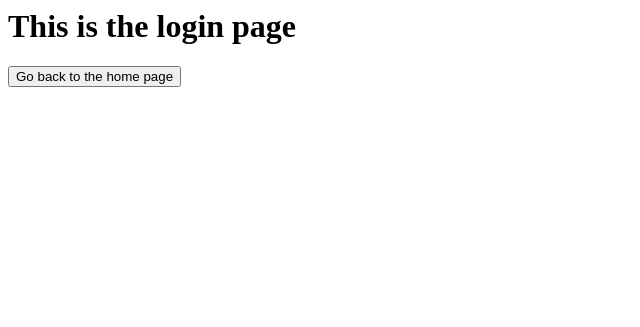
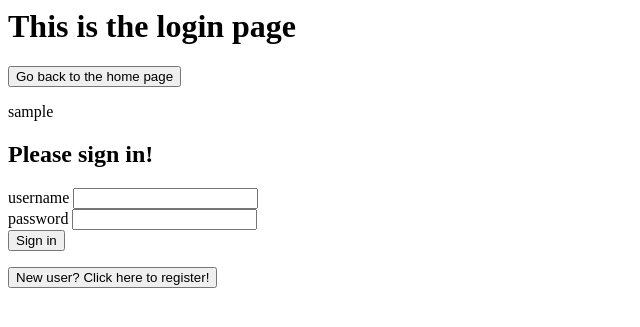
Before and after one commit to meetgurudev/611-basic-frontend, a Flask app: template src/templates/login_page.html in a window 1280 px wide. Shown: the top 327 px of the page, without its empty margins (0-640 px from the left). Run offline with Flask 2, Linux system fonts and the light colour scheme; tables that the repository leaves empty hold one stand-in row (values such as "Sample post"); the template is opened without the code that fills it: values that come from a table or form of the project are taken from there, most other values are stand-ins (such as "Sample title", 1, 10 or a date in 2020); some libraries are stand-ins or nearby versions.

Commit message:
Added user registration/login system

```diff
--- /dev/null
+++ b/src/forms.py
@@ -0,0 +1,17 @@
+from flask_wtf import FlaskForm
+from wtforms import Form, BooleanField, StringField, PasswordField, validators
+from wtforms.validators import InputRequired, Email, Length
+
+
+
+class LoginForm(FlaskForm):
+    username = StringField('username', validators=[InputRequired(), Length(min=4, max=15)])
+    password = PasswordField('password', validators=[InputRequired(), Length(min=4, max=30)])
+    # THESE NEED TO BE CHANGES AFTER TESTING
+
+
+
+class RegisterForm(FlaskForm):
+    email = StringField('email', validators=[InputRequired(), Email(message='Invalid email'), Length(max=50)])
+    username = StringField('username', validators=[InputRequired(), Length(min=4, max=15)])
+    password = PasswordField('password', validators=[InputRequired(), Length(min=4, max=30)])
--- a/src/serve.py
+++ b/src/serve.py
@@ -1,6 +1,44 @@
-from flask import Flask, render_template, jsonify, request
+from flask import Flask, render_template, jsonify, request, redirect, url_for
+from flask_bootstrap import Bootstrap
+from flask_wtf import FlaskForm
+from flask_login import LoginManager, UserMixin, login_user, login_required, logout_user, current_user
+from wtforms import Form, BooleanField, StringField, PasswordField, validators
+from wtforms.validators import InputRequired, Email, Length
+from forms import LoginForm, RegisterForm
+from flask_sqlalchemy import SQLAlchemy
+
+
+
 
 application = Flask(__name__)
+application.config['SQLALCHEMY_DATABASE_URI'] = 'mysql://root:1234@23.21.89.93:3306/sample schema'
+
+
+db = SQLAlchemy(application)
+
+application.config['SECRET_KEY'] = 'SECRETKEY'
+
+bootstrap = Bootstrap(application)
+
+login_manager = LoginManager()
+login_manager.init_app(application)
+login_manager.login_view = "login_page"
+
+
+class User(UserMixin, db.Model):
+    user_id = db.Column(db.Integer, primary_key=True)
+    user_username = db.Column(db.String(15), unique=True)
+    user_email = db.Column(db.String(50), unique=True)
+    user_password = db.Column(db.String(30))
+
+    def get_id(self):
+        return (self.user_id)
+
+
+@login_manager.user_loader
+def load_user(user_id):
+    return User.query.get(int(user_id))
+
 
 @application.route('/', methods=['GET', 'POST'])
 def home_page():
@@ -14,6 +52,10 @@ def home_page():
 
         elif(request.form.get('profile_page_redirect')):
             return profile_page()
+
+        elif(request.form.get('logout_user')):
+            logout_user()
+            return render_template('home_page.html')
 
         elif(request.form.get('quiz_page_redirect')):
             return quiz_page()
@@ -29,36 +71,77 @@ def home_page():
 
         elif(request.form.get('video_analytics_page_redirect')):
             return video_analytics_page()
+    if(current_user.is_authenticated):
+        return render_template('home_page.html', username=current_user.user_username)
+    else:
+        return render_template('home_page.html')
 
-    return render_template('home_page.html')
 
 
 @application.route('/login', methods=['GET', 'POST'])
 def login_page():
     print("LOG: login page loaded")
+
+    form = LoginForm()
     if request.method == 'POST':
+        if(form.validate_on_submit()):
+            print(form.username.data)
+            user = User.query.filter_by(user_username=form.username.data).first()
+            if user:
+                print("bruh")
+                if user.user_password == form.password.data:
+                    login_user(user)
+                    return render_template('login_page.html', login_output = "you are now signed in as" + str(form.username), form=form)
+                else:
+                    return render_template('login_page.html', login_error = "Incorrect password, please try again", form=form)
+            else:
+                return render_template('login_page.html', login_error = "Incorrect username/password, please try again", form=form)
         if(request.form.get('home_page_redirect')):
             return home_page()
 
-    return render_template('login_page.html')
+
+
+    return render_template('login_page.html', form=form)
 
 
 @application.route('/registration', methods=['GET', 'POST'])
 def registration_page():
     print("LOG: registration page loaded")
+
+
+    form = RegisterForm()
     if request.method == 'POST':
+
+        if(form.validate_on_submit()):
+            # Need to hash the password here
+            user = User.query.filter_by(user_username=form.username.data).first()
+
+            if user:
+                return render_template('registration_page.html', registration_error="That username already exists", form=form)
+            else:
+                new_user = User(user_username=form.username.data, user_email=form.email.data, user_password=form.password.data)
+                db.session.add(new_user)
+                db.session.commit()
+                login_user(new_user)
+                return home_page()
+
+
         if(request.form.get('home_page_redirect')):
             return home_page()
-    return render_template('registration_page.html')
+
+
+    return render_template('registration_page.html', form=form)
 
 
 @application.route('/profile', methods=['GET', 'POST'])
+@login_required
 def profile_page():
     print("LOG: profile page loaded")
     if request.method == 'POST':
         if(request.form.get('home_page_redirect')):
             return home_page()
-    return render_template('profile_page.html')
+
+    return render_template('profile_page.html', username=current_user.user_username)
 
 
 @application.route('/quiz', methods=['GET', 'POST'])
@@ -105,7 +188,5 @@ def video_analytics_page():
     return render_template('video_analytics_page.html')
 
 
-
-
 ## Change this during aws deployment
 application.run(host="localhost", port="5000")
--- a/src/templates/login_page.html
+++ b/src/templates/login_page.html
@@ -1,11 +1,42 @@
+{% import "bootstrap/wtf.html" as wtf %}
+
 <html>
     <body>
         <h1>This is the login page</h1>
 
 
-        <form method="post" action="/login">
+        <form method="post" action="/">
             <input type="submit" value="Go back to the home page" name="home_page_redirect"/>
 
         </form>
+
+
+        <div name="login_message">{{ login_output }}</div>
+        <div style="color:red" name="login_message">{{ login_error }}</div>
+
+        <div class="column is-4 is-offset-4">
+            {% block content %}
+
+            <div>
+                <form class="form-signin" method="POST" action="/login">
+                    <h2>Please sign in!</h2>
+                    {{ form.hidden_tag() }}
+                    {{ wtf.form_field(form.username) }}
+                    {{ wtf.form_field(form.password) }}
+
+                    <button type="submit">Sign in</button>
+
+                </form>
+
+            </div>
+            {% endblock %}
+
+            <div>
+                <form method="post" action="/registration">
+                    <input type="submit" value="New user? Click here to register!" name="registration_page_redirect"/>
+                </form>
+            </div>
+
+        </div>
         </body>
 </html>
--- a/src/templates/profile_page.html
+++ b/src/templates/profile_page.html
@@ -1,6 +1,6 @@
 <html>
     <body>
-        <h1>This is the profile page</h1>
+        <h1>This is the profile page for {{ username }}</h1>
 
 
         <form method="post" action="/">
```
Also changed, not shown: src/templates/home_page.html (+12 -0 lines), src/templates/registration_page.html (+24 -1 lines).
